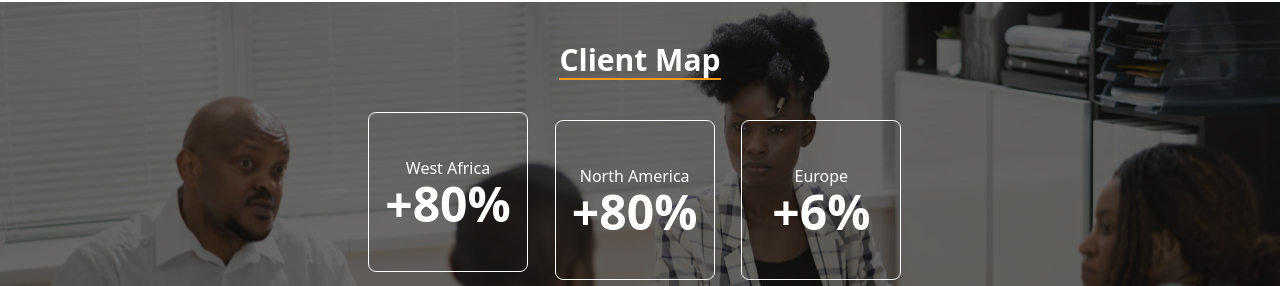
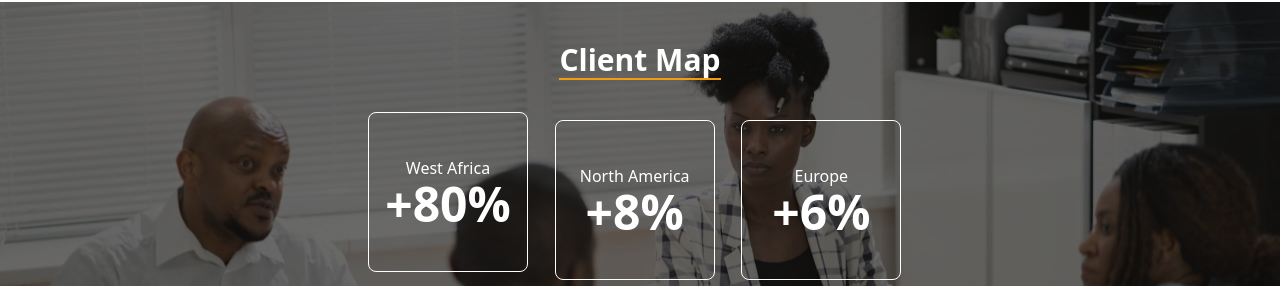
Before and after one commit to emmanuelandyeze/htlegalad, a Next.js app: page / in a window 1280 px wide. Shown: the part 3082-3368 px from the top of the page. Built offline with nearby package versions, Linux system fonts and the light colour scheme; no server answers.

Commit message:
version 1 client map  update

```diff
--- a/app/components/Stats.jsx
+++ b/app/components/Stats.jsx
@@ -24,7 +24,7 @@ export default function Stats() {
 				</div>
 				<div className="bg-transparent border flex flex-col justify-center items-center text-white h-40 w-40 border-white rounded-lg p-4 text-center">
 					<h2 className="text-md">North America</h2>
-					<p className="text-5xl font-semibold">+80%</p>
+					<p className="text-5xl font-semibold">+8%</p>
 				</div>
 				<div className="bg-transparent border flex flex-col justify-center items-center text-white h-40 w-40 border-white rounded-lg p-4 text-center">
 					<h2 className="text-md">Europe</h2>
```
